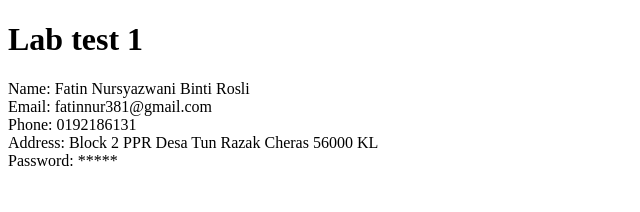
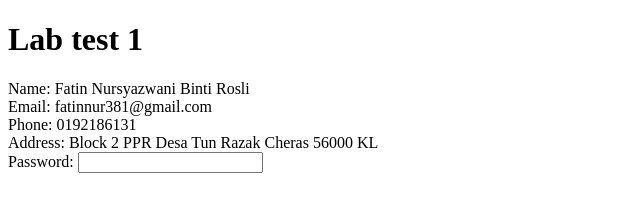
Before and after one commit to fatinrosli/STIJ3074, a plain HTML site: page registration/registration.html in a window 1280 px wide. Shown: the whole page, without its empty margins (0-640 px from the left). Drawn offline with Linux system fonts and the light colour scheme.

Commit message:
Update registration.html

```diff
--- a/registration/registration.html
+++ b/registration/registration.html
@@ -11,7 +11,8 @@
   <p2>Email: fatinnur381@gmail.com<br></p2>
   <p2>Phone: 0192186131<br></p3>
   <p4>Address: Block 2 PPR Desa Tun Razak Cheras 56000 KL<br></p4>
-  <p5>Password: *****<br><p5>
+    <p5><label for="Password">Password:</label>
+        <input type="Password" id="Password" name="Password"<br></p5>
 
 
 </body>
```
